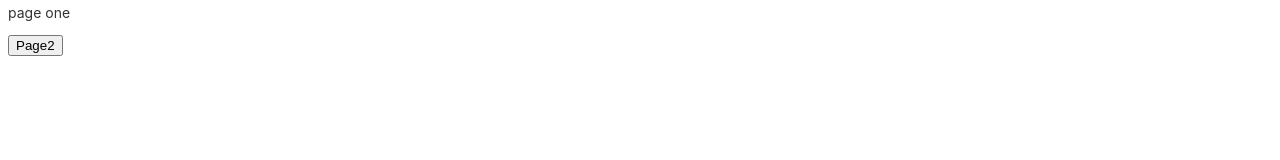
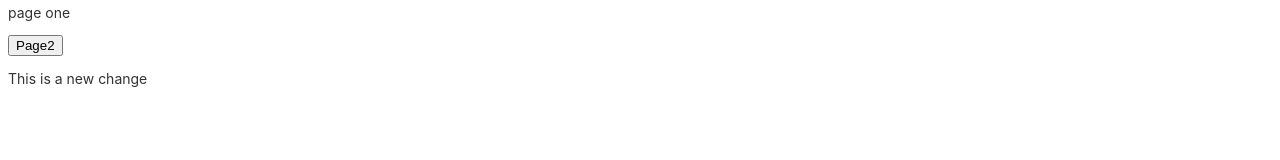
Before and after one commit to waiholiu/StaticWebAppDemo, an Angular app: page / in a window 1280 px wide. Shown: the part 127-287 px from the top of the page. Built offline with nearby package versions, Linux system fonts and the light colour scheme.

Commit message:
new change

```diff
--- a/src/app/page1/page1.component.html
+++ b/src/app/page1/page1.component.html
@@ -1,2 +1,3 @@
 <p>{{displayTitle}}</p>
 <a [routerLink]="'/page2'"><button mat-raised-button color="primary">Page2</button></a>
+<p>This is a new change</p>
```
